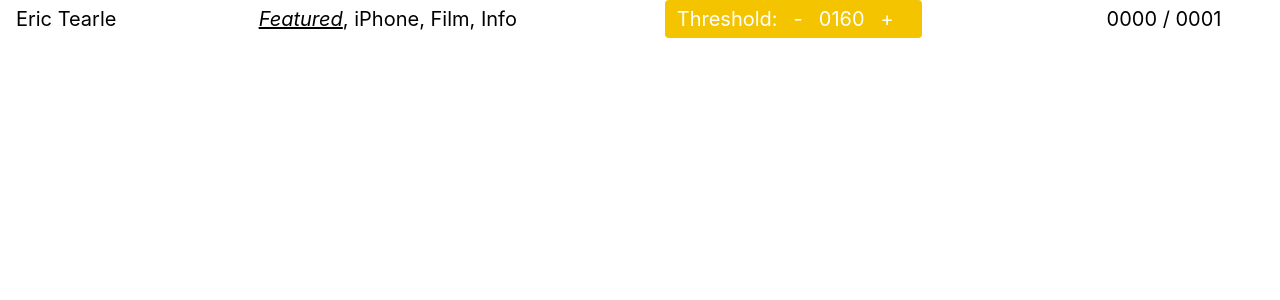
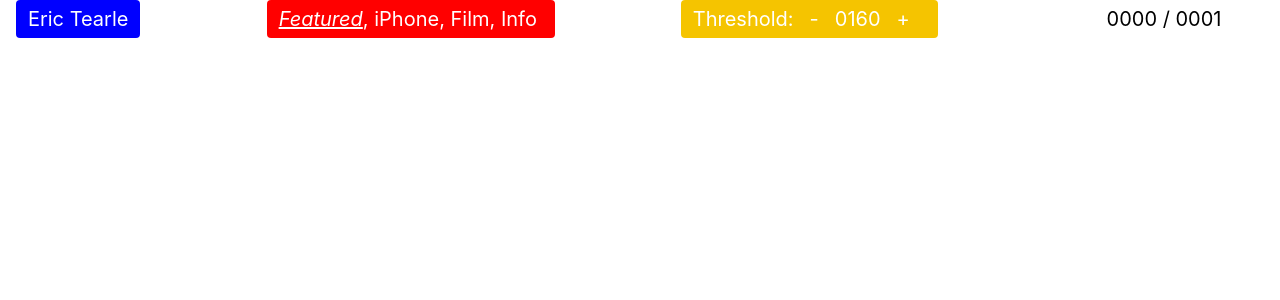
Before and after one commit to etearle86/erictearlewebsite, a React (Create React App) app: page / in a window 1280 px wide. Shown: the top 300 px of the page. Built offline with nearby package versions, Linux system fonts and the light colour scheme.

Commit message:
Update Footer.scss

```diff
--- a/src/components/Footer/Footer.scss
+++ b/src/components/Footer/Footer.scss
@@ -14,9 +14,18 @@
   user-select: none;
 
   .Footer_name {
+    background-color: blue;
+    color: #fff;
+    padding: 4px 12px;
+    border-radius: 4px;
   }
 
   .Footer_categoryWrapper {
+    background-color: red;
+    color: #fff;
+    padding: 4px 12px;
+    border-radius: 4px;
+
     .Footer_category {
       cursor: pointer;
     }
```
